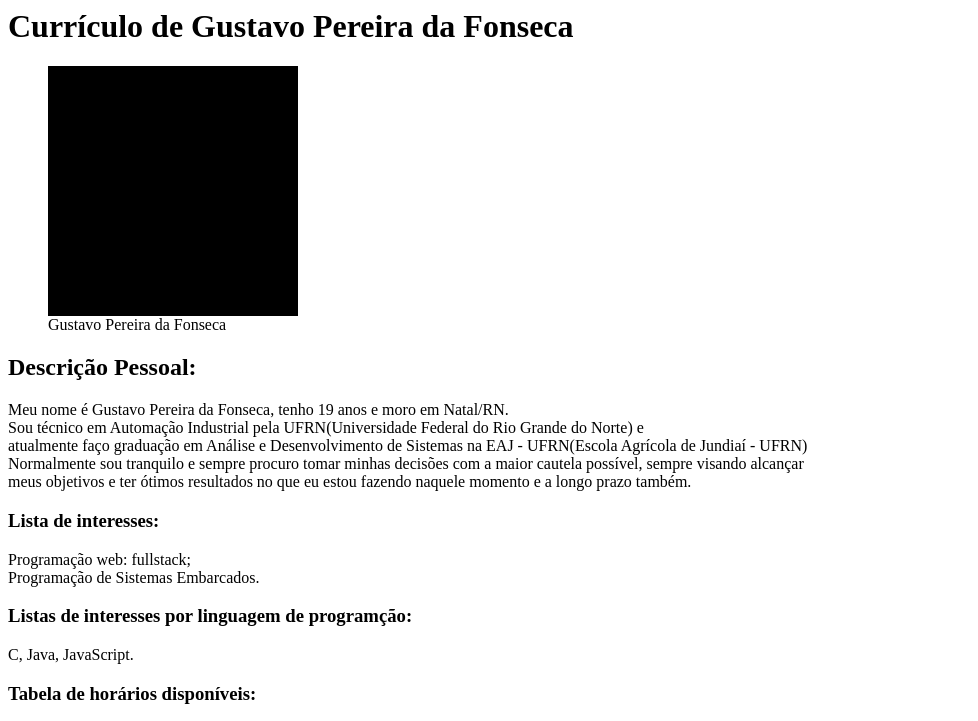
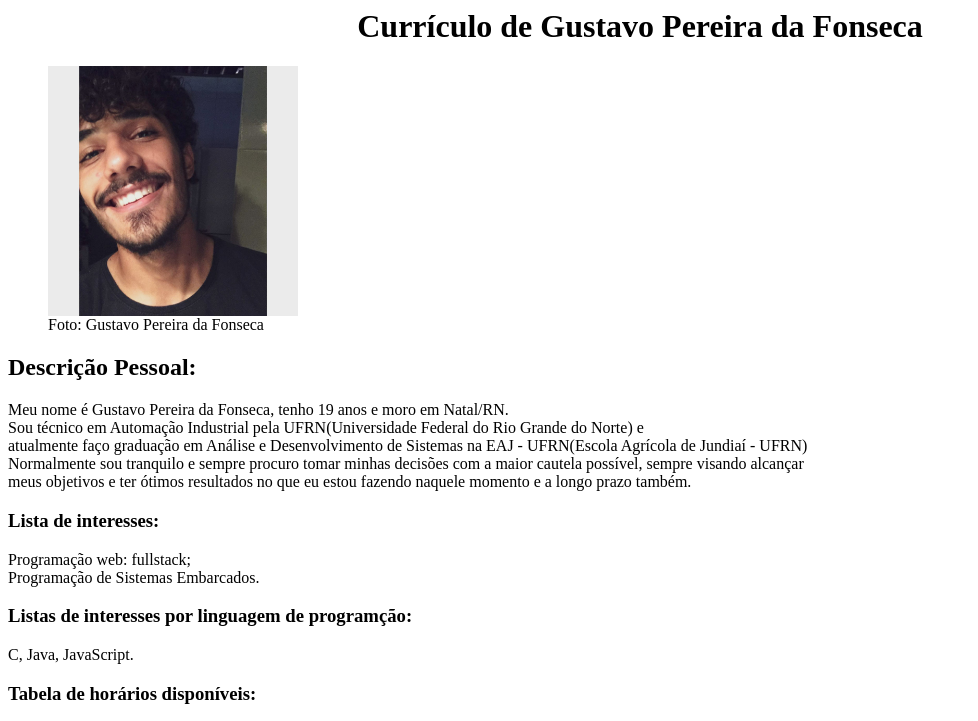
Before and after one commit to Gustavo053/FrontendUFRN, a plain HTML site: page index.html in a window 1280 px wide. Shown: the top 721 px of the page, without its empty margins (0-978 px from the left). Drawn offline with Linux system fonts and the light colour scheme.

Commit message:
Atualização de arquivos
22

```diff
--- a/index.html
+++ b/index.html
@@ -4,14 +4,16 @@
     <meta name="viewport" content="width=device-width, initial-scale=1.0">
     <meta http-equiv="X-UA-Compatible" content="ie=edge">
     <title>Currículo</title>
+    <link rel="stylesheet" href="style.css" />
 </head>
 <body>
     <header>
         <h1>Currículo de Gustavo Pereira da Fonseca</h1>
     </header>
     <figure>
-        <img src="foto.png" width="250" />
-        <figcaption>Gustavo Pereira da Fonseca</figcaption>
+        <div ></div>
+        <img src="foto.jpeg"  width="250" />
+        <figcaption>Foto: Gustavo Pereira da Fonseca</figcaption>
     </figure>
     <main>
         <article>
--- a/style.css
+++ b/style.css
@@ -0,0 +1,3 @@
+h1{
+    text-align: center;
+}
```
Also changed, not shown: foto.jpeg (added), src/indexTwo.html (line endings or trailing spaces), src/styleTwo.css (line endings or trailing spaces), 1 other file.
